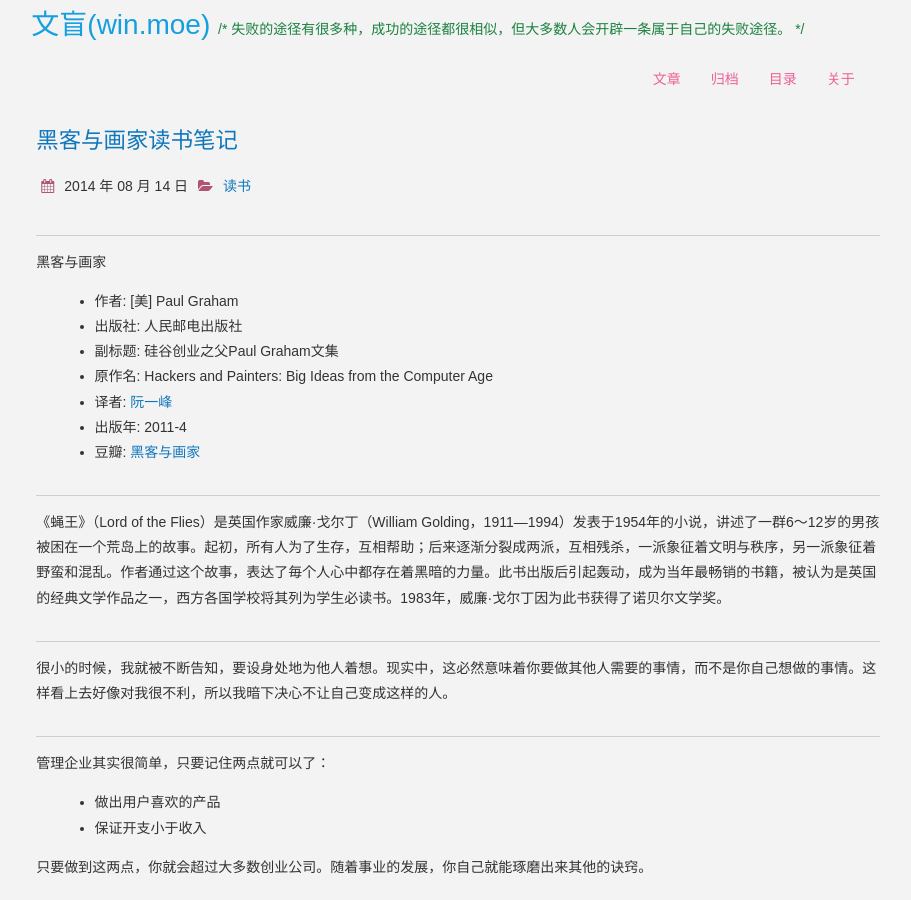
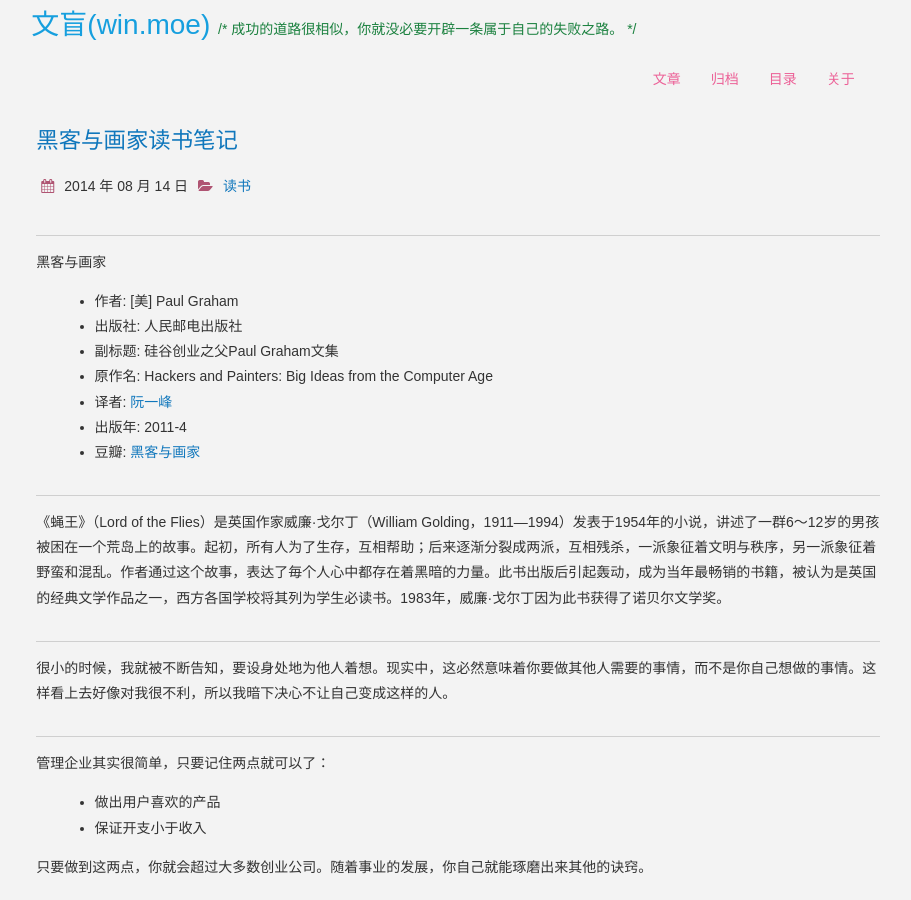
Before and after one commit to wentingwei/wentingwei.github.io, a Jekyll site: the page built from index.html, in a window 1280 px wide and 900 px high. Shown: the whole window, without its empty margins (182-1093 px from the left). Built offline with Jekyll 4.4.1, drawn with Linux system fonts in a browser that asks for light colours; nearby versions of some CDN libraries; the list of posts is cut into pages by our own code.

Commit message:
change title

```diff
--- a/_config.yml
+++ b/_config.yml
@@ -7,7 +7,7 @@ pygments: true
 paginate: 4
 
 # 修改为自己的配置
-title : 失败的途径有很多种，成功的途径都很相似，但大多数人会开辟一条属于自己的失败途径。
+title : 成功的道路很相似，你就没必要开辟一条属于自己的失败之路。
 tagline:
 author :
   name : 文盲(win.moe)
```
